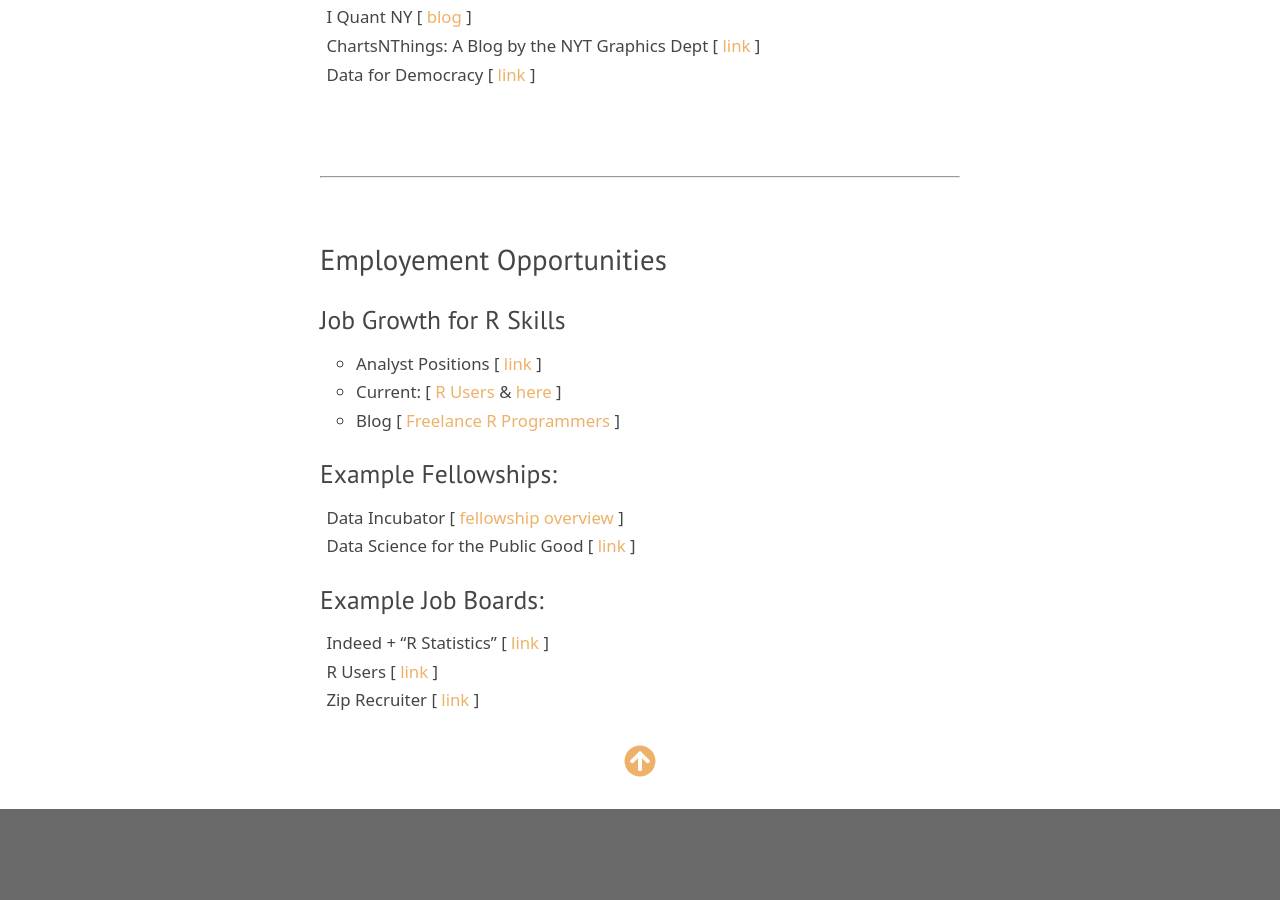
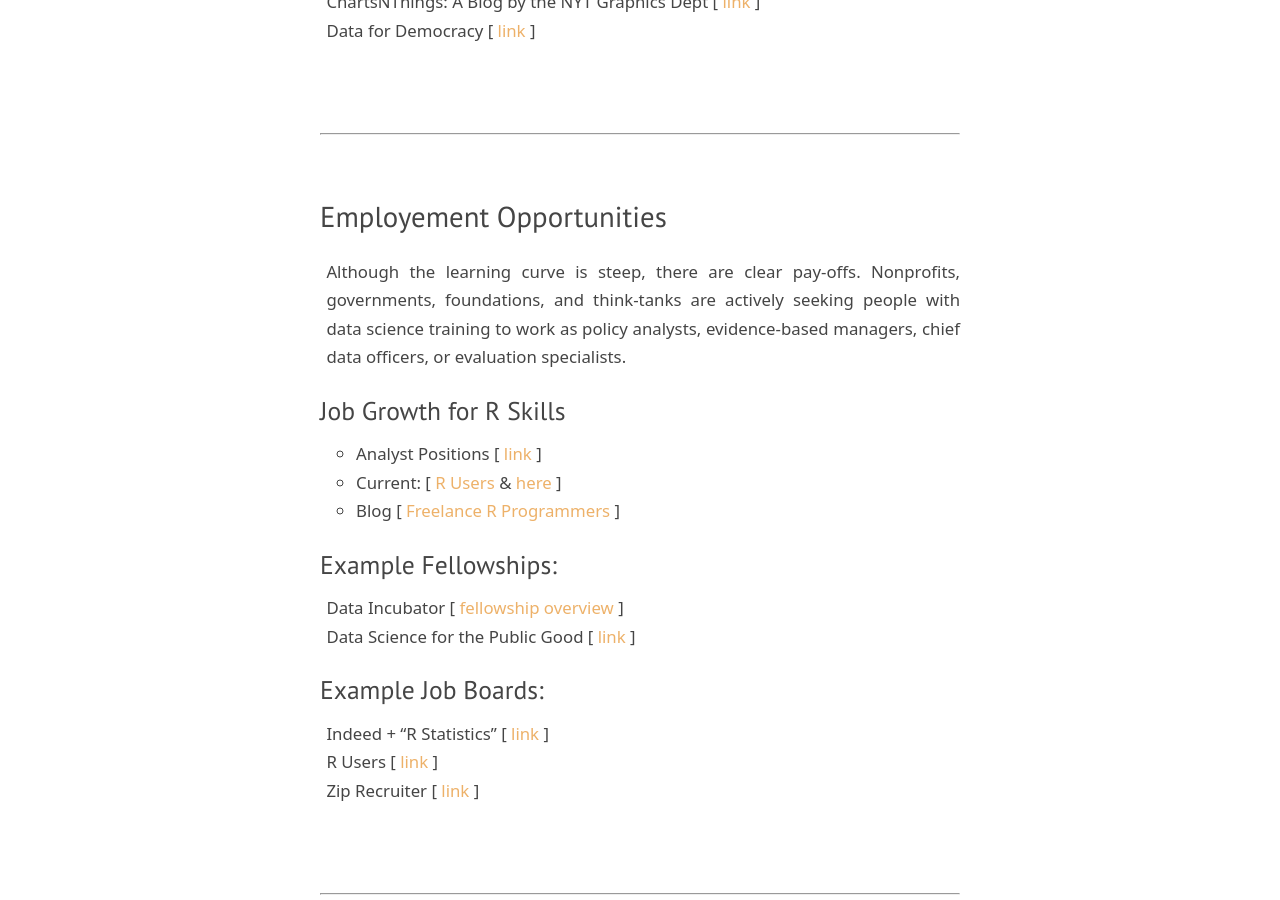
Before and after one commit to DS4PS/ds4ps_dev_site, a Jekyll site: the page built from learn.md, in a window 1280 px wide and 900 px high, scrolled down 6920 px. Built offline with Jekyll 4.4.1, drawn with Linux system fonts in a browser that asks for light colours; nearby versions of some CDN libraries; library files that are not in the unit come from our copies.

Commit message:
Update learn.md

```diff
--- a/learn.md
+++ b/learn.md
@@ -119,8 +119,6 @@
 
 It also lends itself to open innovation since analytical solutions to public sector problems can be easily shared and adopted across localities to encourage collaboration and support an ecosystem of performance.
 
-
-<br>
 <p style="text-align:center;"><img src="https://raw.githubusercontent.com/DS4PS/ds4ps_dev_site/master/assets/img/license-fees.png" alt="R Ecosystem" width="400"></p>
 <br>
 
@@ -289,6 +287,8 @@
 
 ## Employement Opportunities
 
+Although the learning curve is steep, there are clear pay-offs. Nonprofits, governments, foundations, and think-tanks are actively seeking people with data science training to work as policy analysts, evidence-based managers, chief data officers, or evaluation specialists.
+
 ### Job Growth for R Skills
 
 * Analyst Positions [ [link](https://www.indeed.com/jobs?as_and=r&as_phr=&as_any=%22data+science%22+%22statistics%22+%22analyst%22+%22government%22&as_not=&as_ttl=&as_cmp=&jt=fulltime&st=&as_src=&salary=&radius=25&l=&fromage=last&limit=10&sort=&psf=advsrch) ]
@@ -306,3 +306,8 @@
 Indeed + “R Statistics” [ [link](https://www.indeed.com/jobs?q=R+Statistics&l=&ts=1546801625888&rs=1) ]
 R Users [ [link](https://www.r-users.com/) ]
 Zip Recruiter [ [link](https://www.ziprecruiter.com/Jobs/R-Programmer) ]
+
+<br>
+<br>
+
+-------------
```
